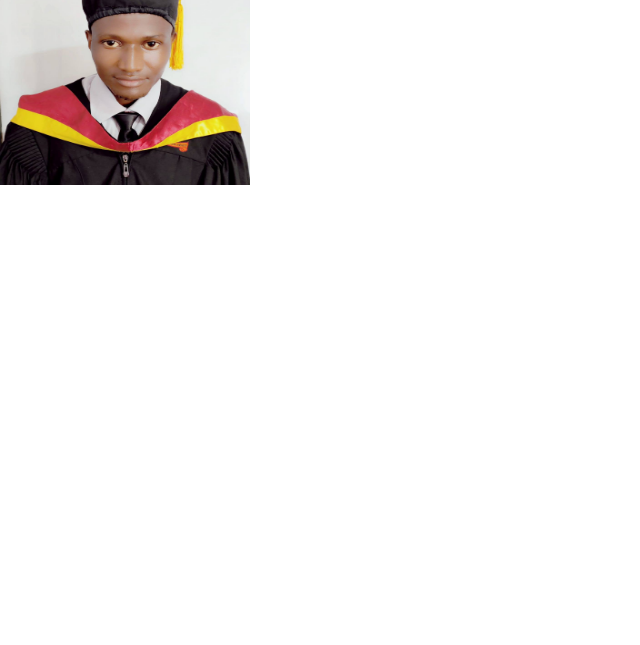
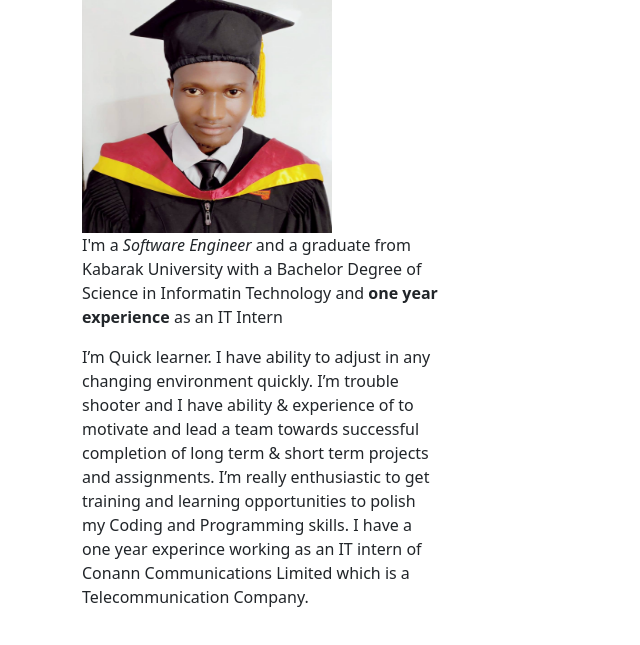
Before and after one commit to AdamuWanganya/portfolio-landing-page, a plain HTML site: page index.html in a window 1280 px wide. Shown: the part 121-766 px from the top of the page, without its empty margins (0-640 px from the left). Drawn offline with nearby package versions, Linux system fonts and the light colour scheme.

Commit message:
Add div,p,<em>,<trong> tags to my portfolio project

```diff
--- a/index.html
+++ b/index.html
@@ -8,8 +8,25 @@
     <link href="css/style.css" rel="stylesheet" type="text/css"> </head>
 
 <body>
-    <h1>ADAMU WANGANYA</h1>
-    <img src="images/IMG-20201218-WA0012.jpg" alt="My Picture">
+    <div class="container">
+        <div class="row">
+            <div class="col-md-4">
+                <h1>ADAMU WANGANYA</h1>
+                <img src="images/IMG-20201218-WA0012.jpg" alt="My Picture">
+                <p>I'm a
+                    <em>Software Engineer</em> and a graduate from Kabarak University with a Bachelor Degree of Science in Informatin Technology and
+                    <strong>one year experience</strong> as an IT Intern</p>
+
+                <p>I’m Quick learner. I have ability to adjust in any changing environment quickly. I’m trouble shooter and I have ability & experience of to motivate and lead a team towards successful completion of long term & short term projects and assignments.
+                    I’m really enthusiastic to get training and learning opportunities to polish my Coding and Programming skills. I have a one year experince working as an IT intern of Conann Communications Limited which is a Telecommunication Company.
+                </p>
+            </div> cla
+            <div class="col-md-4"></div>
+            <div class="col-md-4"></div>
+        </div>
+    </div>
+
+
 </body>
 
 </html>
```
